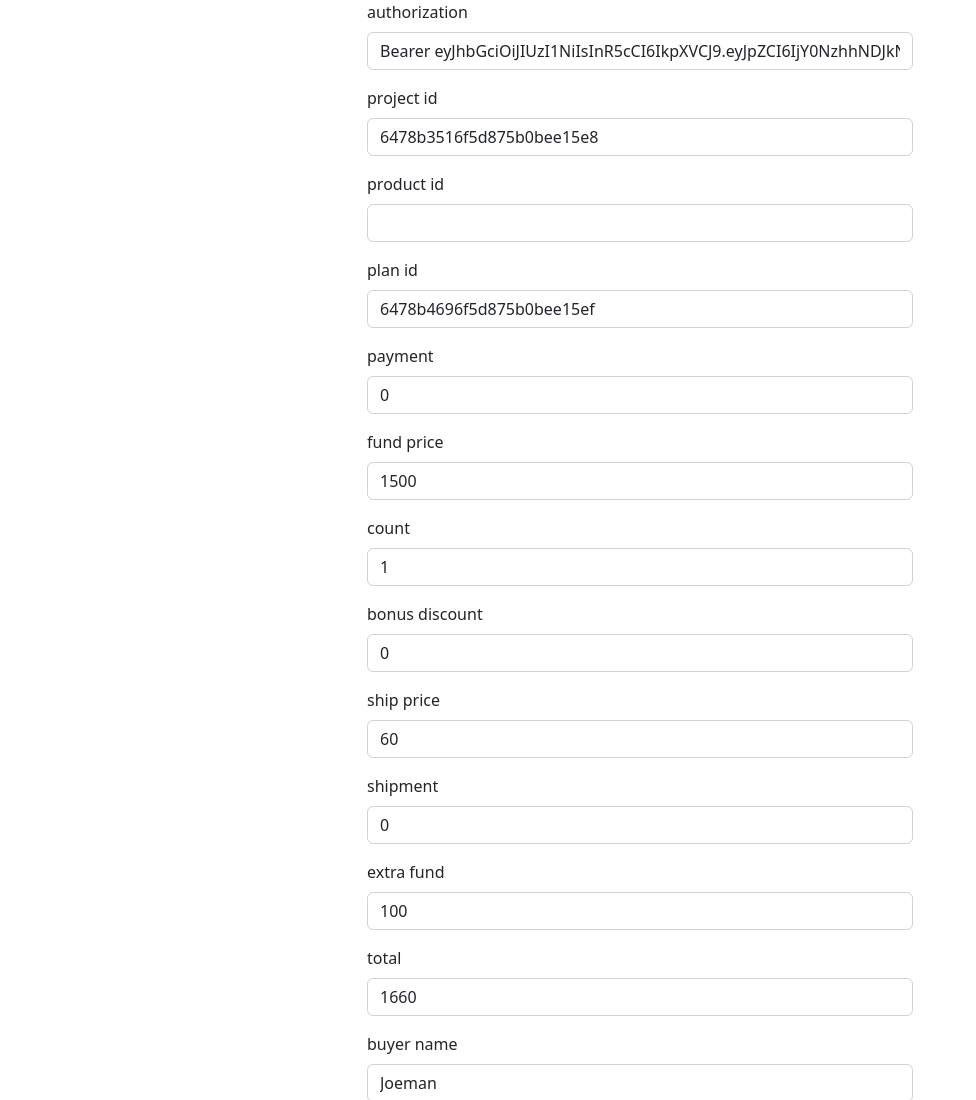
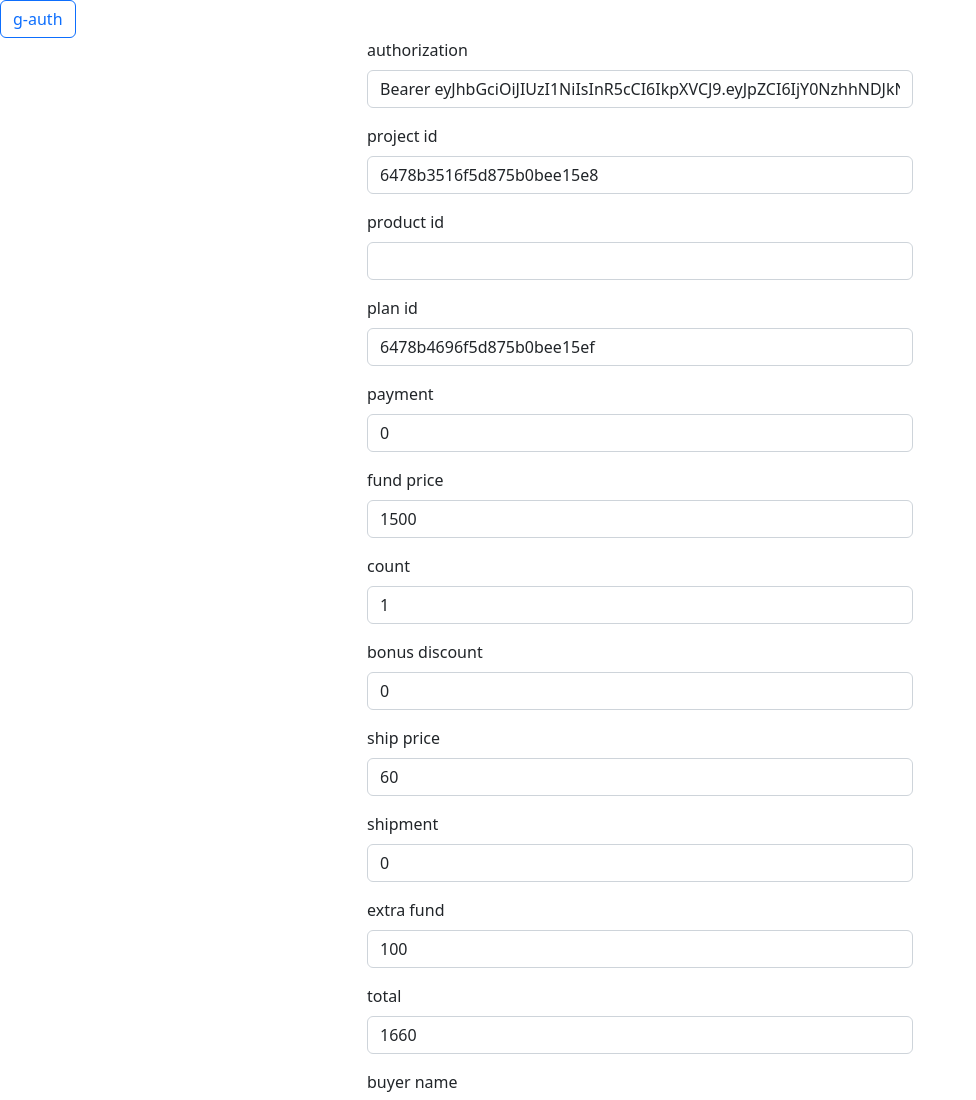
Before and after one commit to gn00678465/TripPlus-server, a website: page paymentTester.html in a window 1280 px wide. Shown: the top 1100 px of the page, without its empty margins (0-976 px from the left). Drawn offline with nearby package versions, Linux system fonts and the light colour scheme.

Commit message:
docs: tester

```diff
--- a/paymentTester.html
+++ b/paymentTester.html
@@ -12,6 +12,11 @@
     />
   </head>
   <body>
+    <a href="/auth/google"
+      ><button id="google-auth" class="btn btn-outline-primary">
+        g-auth
+      </button></a
+    >
     <div class="container" id="container">
       <div class="row justify-content-center">
         <div class="col-12 col-lg-6">
@@ -315,6 +320,10 @@
             }
           });
       });
+
+      // document.querySelector('#google-auth').addEventListener('click', () => {
+      //   axios.get('https://trip-plus-server-dev.zeabur.app/auth/google');
+      // });
     </script>
   </body>
 </html>
```
